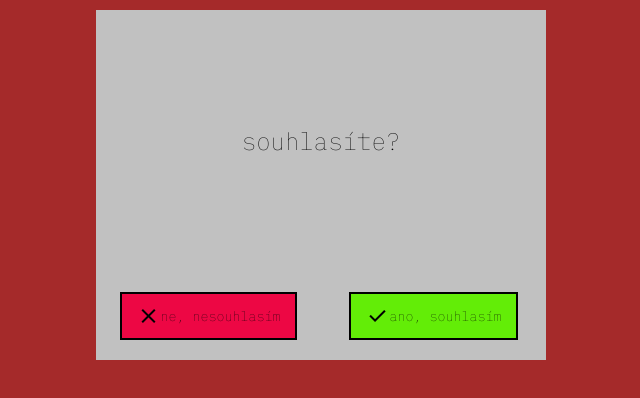
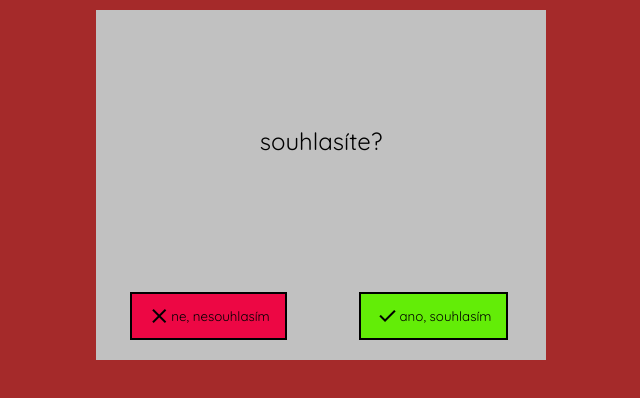
Before and after one commit to JonasKittler/my-own-panel, a plain HTML site: page index.html in a window 1280 px wide. Shown: the whole page, without its empty margins (319-959 px from the left). Drawn offline with nearby package versions, Linux system fonts and the light colour scheme.

Commit message:
nový font

```diff
--- a/styles.css
+++ b/styles.css
@@ -1,12 +1,12 @@
-@import url('https://fonts.googleapis.com/css2?family=IBM+Plex+Mono:wght@100&display=swap');
+@import url('https://fonts.googleapis.com/css2?family=Quicksand&display=swap');
 
 * {
-    font-family: 'IBM Plex Mono', monospace;
+    font-family: 'Quicksand', sans-serif;
     font-weight: 100;
 }
 
 body {
-    font-family: 'IBM Plex Mono', monospace;
+    font-family: 'Quicksand', sans-serif;
     background-color: brown;
     font-family: sans-serif;
     font-weight: 300;
```
